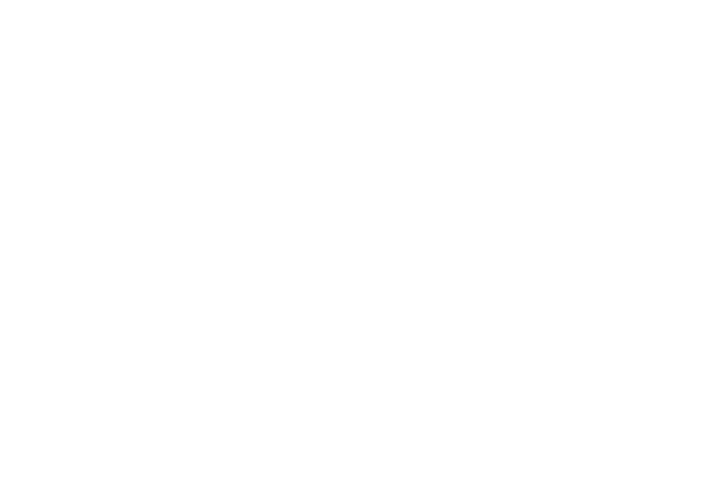
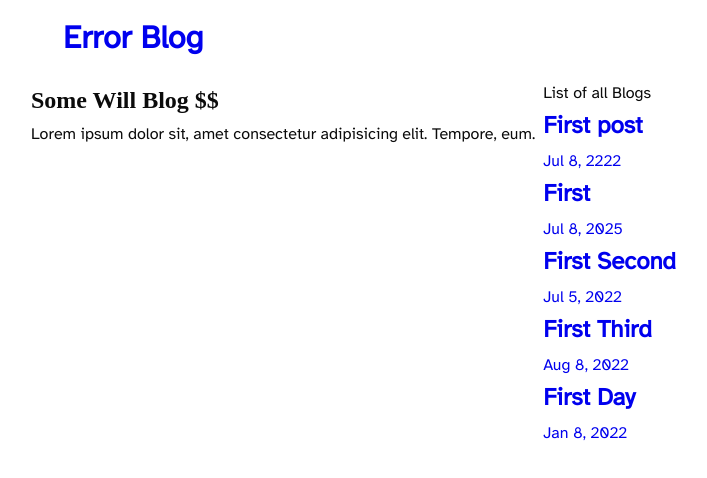
Before and after one commit to error-party/blog, an Astro site: page / in a window 1280 px wide. Before the commit this address had no page. Shown: the whole page, without its empty margins (1-708 px from the left). Built offline with nearby package versions, Linux system fonts and the light colour scheme; Astro itself is replaced by a stand-in of ours; a web font is replaced by a local one.

Commit message:
add basic files

```diff
--- /dev/null
+++ b/src/components/BaseHead.astro
@@ -0,0 +1,52 @@
+---
+// Import the global.css file here so that it is included on
+// all pages through the use of the <BaseHead /> component.
+import "../styles/global.css";
+import { SITE_TITLE } from "../consts";
+
+interface Props {
+  title: string;
+  description: string;
+}
+
+const canonicalURL = new URL(Astro.url.pathname, Astro.site);
+
+const { title, description } = Astro.props;
+---
+
+<!-- Global Metadata -->
+<meta charset="utf-8" />
+<meta name="viewport" content="width=device-width,initial-scale=1" />
+<link rel="icon" type="image/svg+xml" href="/favicon.svg" />
+<link rel="sitemap" href="/sitemap-index.xml" />
+<link
+  rel="alternate"
+  type="application/rss+xml"
+  title={SITE_TITLE}
+  href={new URL("rss.xml", Astro.site)}
+/>
+<meta name="generator" content={Astro.generator} />
+
+<!-- Font preloads -->
+<link rel="preload" href="/fonts/atkinson-regular.woff" as="font" type="font/woff" crossorigin />
+<link rel="preload" href="/fonts/Bagola.otf" as="font" type="font/otf" crossorigin />
+
+<!-- Canonical URL -->
+<link rel="canonical" href={canonicalURL} />
+
+<!-- Primary Meta Tags -->
+<title>{title}</title>
+<meta name="title" content={title} />
+<meta name="description" content={description} />
+
+<!-- Open Graph / Facebook -->
+<meta property="og:type" content="website" />
+<meta property="og:url" content={Astro.url} />
+<meta property="og:title" content={title} />
+<meta property="og:description" content={description} />
+
+<!-- Twitter -->
+<meta property="twitter:card" content="summary_large_image" />
+<meta property="twitter:url" content={Astro.url} />
+<meta property="twitter:title" content={title} />
+<meta property="twitter:description" content={description} />
--- /dev/null
+++ b/src/components/BlogItem.astro
@@ -0,0 +1,21 @@
+---
+import { Image } from "astro:assets";
+import FormattedDate from "./FormattedDate.astro";
+const { title, relDate, image } = Astro.props;
+---
+
+<a href="/">
+  <article>
+    <div class="icon-img">
+      {image && <Image width={300} height={200} src={image} alt="blog-image" />}
+    </div>
+    <div class="remain">
+      <h2 class="title">
+        {title}
+      </h2>
+      <div class="date">
+        <FormattedDate date={relDate} />
+      </div>
+    </div>
+  </article>
+</a>
--- /dev/null
+++ b/src/components/FormattedDate.astro
@@ -0,0 +1,17 @@
+---
+interface Props {
+	date: Date;
+}
+
+const { date } = Astro.props;
+---
+
+<time datetime={date.toISOString()}>
+	{
+		date.toLocaleDateString('en-us', {
+			year: 'numeric',
+			month: 'short',
+			day: 'numeric',
+		})
+	}
+</time>
--- /dev/null
+++ b/src/components/Header.astro
@@ -0,0 +1,24 @@
+---
+import { SITE_TITLE } from "../consts";
+---
+
+<header>
+  <nav>
+    <h2><a href="/">{SITE_TITLE}</a></h2>
+  </nav>
+</header>
+<style>
+  header {
+    padding: 0 4em;
+    height: 5rem;
+  }
+  nav {
+    display: flex;
+    height: 100%;
+    width: 100%;
+    align-items: center;
+  }
+  h2 {
+    font-size: 2em;
+  }
+</style>
--- a/src/pages/[...slug].astro
+++ b/src/pages/[...slug].astro
@@ -1,21 +1,21 @@
 ---
-import { type CollectionEntry, getCollection } from 'astro:content';
-import BlogPost from '../../layouts/BlogPost.astro';
-import { render } from 'astro:content';
+import { type CollectionEntry, getCollection } from "astro:content";
+// import BlogPost from '../../layouts/BlogPost.astro';
+import { render } from "astro:content";
 
 export async function getStaticPaths() {
-	const posts = await getCollection('blog');
-	return posts.map((post) => ({
-		params: { slug: post.id },
-		props: post,
-	}));
+  const posts = await getCollection("blog");
+  return posts.map((post) => ({
+    params: { slug: post.id },
+    props: post,
+  }));
 }
-type Props = CollectionEntry<'blog'>;
+type Props = CollectionEntry<"blog">;
 
 const post = Astro.props;
 const { Content } = await render(post);
 ---
 
-<BlogPost {...post.data}>
-	<Content />
-</BlogPost>
+<!-- <BlogPost {...post.data}> -->
+<Content />
+<!-- </BlogPost> -->
--- /dev/null
+++ b/src/pages/index.astro
@@ -0,0 +1,54 @@
+---
+import { SITE_TITLE, SITE_DESCRIPTION } from "../consts";
+// import { getCollection } from "astro:content";
+import FormattedDate from "../components/FormattedDate.astro";
+// import { Image } from "astro:assets";
+import BaseHead from "../components/BaseHead.astro";
+
+import Header from "../components/Header.astro";
+import BlogItem from "../components/BlogItem.astro";
+// const posts = (await getCollection("blog")).sort(
+//   (a, b) => b.data.pubDate.valueOf() - a.data.pubDate.valueOf()
+// );
+---
+
+<!doctype html>
+<html lang="en">
+  <head>
+    <BaseHead title={SITE_TITLE} description={SITE_DESCRIPTION} />
+    <style>
+      main {
+        display: flex;
+        gap: 0.5rem;
+      }
+
+      aside {
+        h1 {
+          font-family: "bagola";
+        }
+      }
+
+      section {
+        display: flex;
+        flex-direction: column;
+      }
+    </style>
+  </head>
+  <body>
+    <Header />
+    <main>
+      <aside>
+        <h1>Some Will Blog $$</h1>
+        <p>Lorem ipsum dolor sit, amet consectetur adipisicing elit. Tempore, eum.</p>
+      </aside>
+      <section>
+        List of all Blogs
+        <BlogItem title={"First post"} relDate={new Date("Jul 08 2222")} />
+        <BlogItem title={"First "} relDate={new Date("Jul 08 2025")} />
+        <BlogItem title={"First Second"} relDate={new Date("Jul 05 2022")} />
+        <BlogItem title={"First Third"} relDate={new Date("Aug 08 2022")} />
+        <BlogItem title={"First Day"} relDate={new Date("Jan 08 2022")} />
+      </section>
+    </main>
+  </body>
+</html>
--- a/src/styles/global.css
+++ b/src/styles/global.css
@@ -1,3 +1,45 @@
 :root {
-	--accent: #fff;
+  --accent: #f51b51;
+  --accent-dark: #690000;
+  --black: #0b0b0b;
+  --gray: #e4e4e4;
+  --white: #ffffff;
 }
+@font-face {
+  font-family: "Atkinson";
+  src: url("/fonts/atkinson-regular.woff") format("woff");
+  font-weight: 400;
+  font-style: normal;
+  font-display: swap;
+}
+@font-face {
+  font-family: "bagola";
+  src: url("/fonts/Bagola.otf") format("opentype");
+  font-style: normal;
+}
+* {
+  margin: 0;
+  padding: 0;
+  box-sizing: border-box;
+}
+html {
+  font-size: 16px;
+  scroll-behavior: smooth;
+  overflow-x: hidden;
+}
+body {
+  font-family: "Atkinson", sans-serif;
+  /* background: linear-gradient(var(--gray-gradient)) no-repeat; */
+  /* background-size: 100% 600px; */
+  word-wrap: break-word;
+  overflow-wrap: break-word;
+  color: var(--black);
+  line-height: 1.7;
+}
+a {
+  text-decoration: none;
+}
+main {
+  padding: 0 2rem;
+  padding-bottom: 1rem;
+}
```
